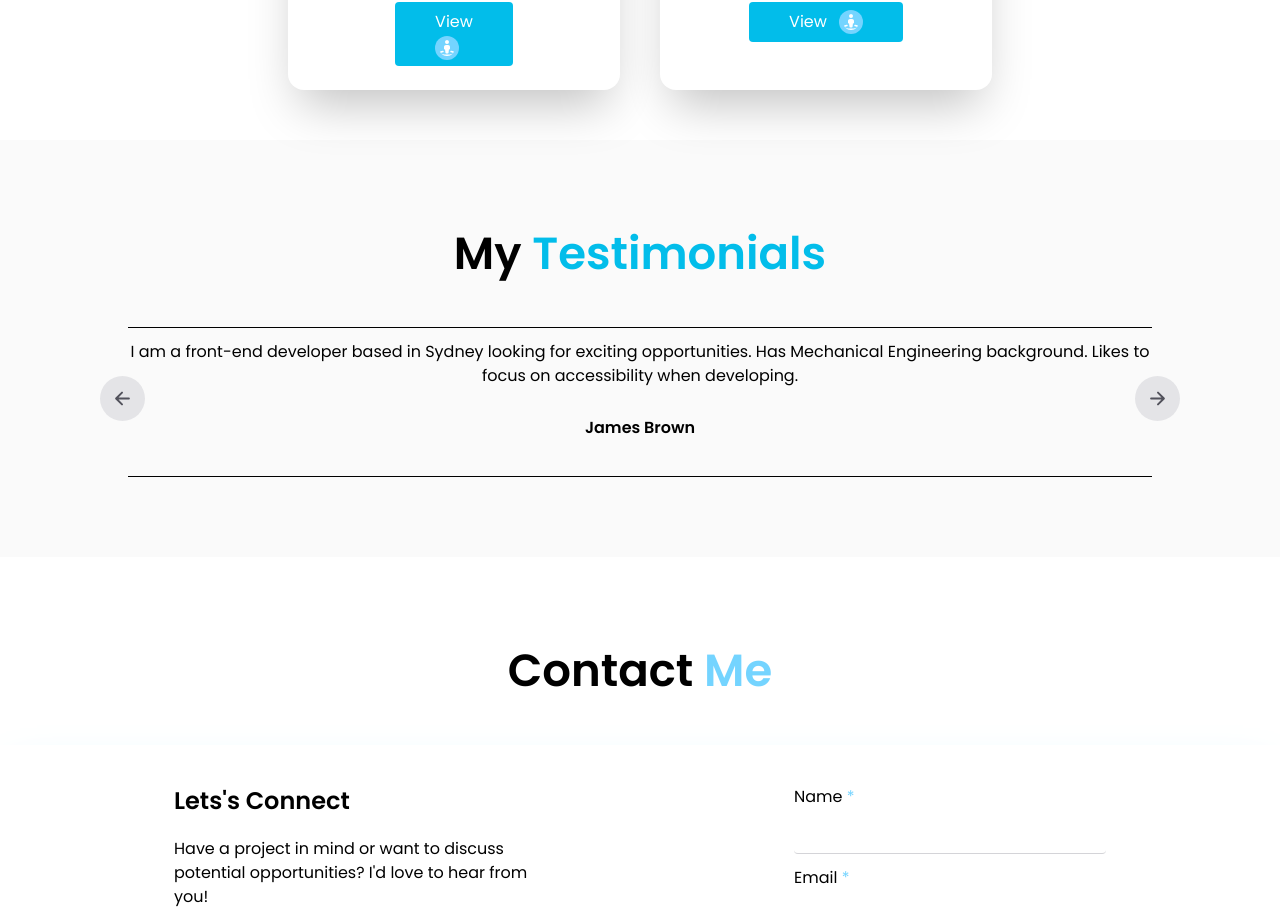
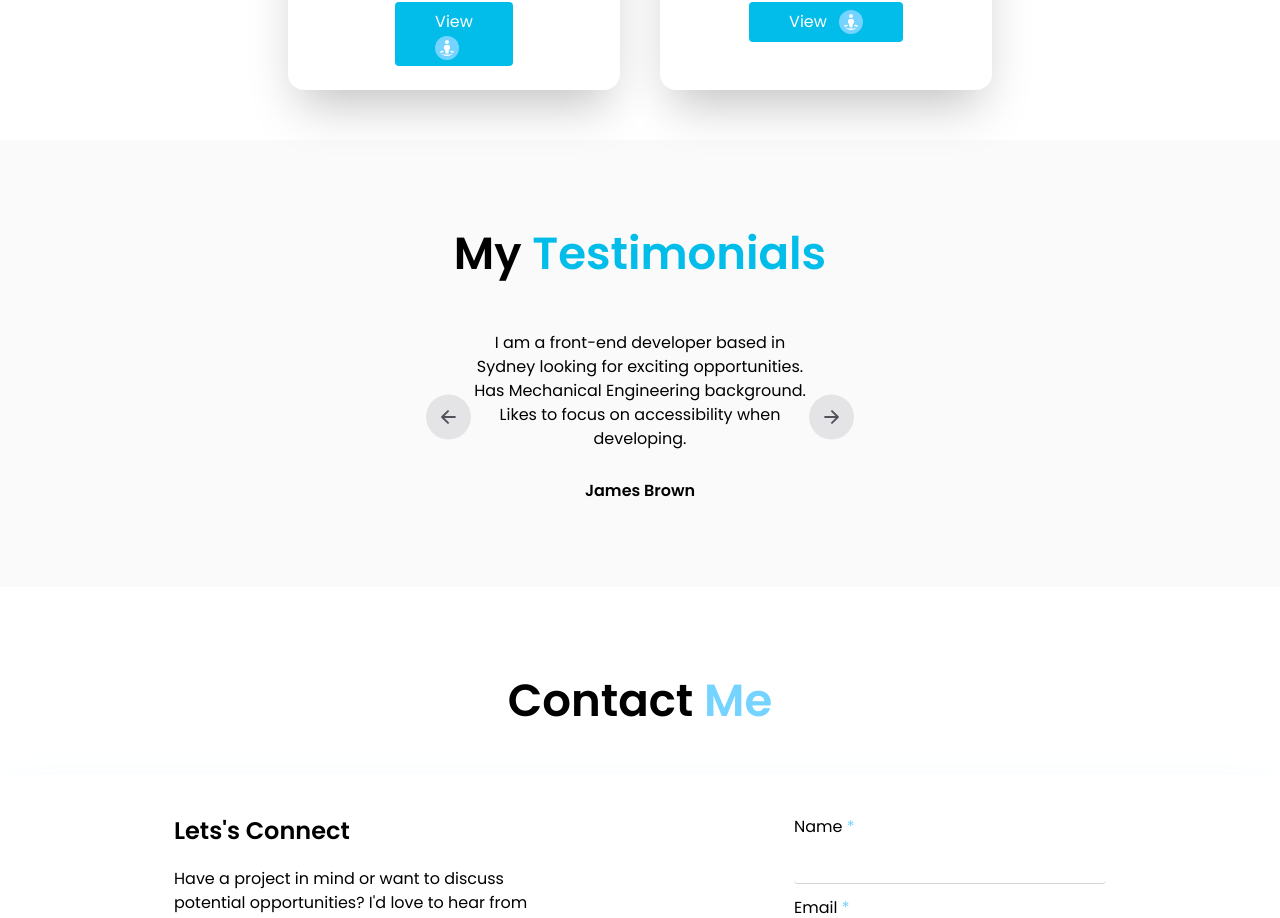
Before and after one commit to DsDigitalz/MyPortfolio-Project, a React (Vite) app: page / in a window 1280 px wide. Shown: the part 5177-6095 px from the top of the page. Built offline with nearby package versions, Linux system fonts and the light colour scheme.

Commit message:
added Framer Motion to Testimonials.jsx

```diff
--- a/src/Components/Testimonials.jsx
+++ b/src/Components/Testimonials.jsx
@@ -1,6 +1,8 @@
 import React, { useState } from "react";
 import { IoArrowForwardOutline, IoArrowBack } from "react-icons/io5";
+import { motion, AnimatePresence } from "framer-motion";
 
+// Testimonials Data
 const testimonials = [
   {
     text: "I am a front-end developer based in Sydney looking for exciting opportunities. Has Mechanical Engineering background. Likes to focus on accessibility when developing.",
@@ -16,44 +18,75 @@ const testimonials = [
   },
 ];
 
-const Testimonials = () => {
+const TestimonialsSection = () => {
   const [currentIndex, setCurrentIndex] = useState(0);
+  const [direction, setDirection] = useState(0); // 1 for next, -1 for prev
 
   const handleNext = () => {
+    setDirection(1);
     setCurrentIndex((prevIndex) =>
       prevIndex === testimonials.length - 1 ? 0 : prevIndex + 1
     );
   };
 
   const handlePrev = () => {
+    setDirection(-1);
     setCurrentIndex((prevIndex) =>
       prevIndex === 0 ? testimonials.length - 1 : prevIndex - 1
     );
   };
 
+  const slideVariants = {
+    enter: (direction) => ({
+      x: direction > 0 ? 300 : -300,
+      opacity: 0,
+    }),
+    center: {
+      x: 0,
+      opacity: 1,
+    },
+    exit: (direction) => ({
+      x: direction < 0 ? 300 : -300,
+      opacity: 0,
+    }),
+  };
+
   return (
-    <section className="w-full pt-10 pb-20 flex flex-col items-center bg-zinc-50">
+    <section className="w-full pt-10 pb-20 flex flex-col items-center bg-zinc-50 overflow-hidden">
       <div className="mt-10">
         <h1 className="text-[35px] font-semibold sm:text-[40px] md:text-[45px] text-center">
           My <span className="text-[#02BDEA]">Testimonials</span>
         </h1>
 
-        <div className="mt-10 w-[80%] mx-auto border-y-1 py-3 relative transition-all duration-300 ease-in-out">
-          <p className="text-center transition-opacity duration-300 ease-in-out">
-            {testimonials[currentIndex].text}
-          </p>
-          <p className="text-center mt-7 font-semibold">
-            {testimonials[currentIndex].name}
-          </p>
+        <div className="mt-10 w-full mx-auto py-3 relative h-[200px] sm:h-[180px] flex items-center justify-center">
+          <AnimatePresence custom={direction} mode="wait">
+            <motion.div
+              key={currentIndex}
+              custom={direction}
+              variants={slideVariants}
+              initial="enter"
+              animate="center"
+              exit="exit"
+              transition={{ duration: 0.5 }}
+              className="absolute w-full text-center"
+            >
+              <p className="text-center px-4">
+                {testimonials[currentIndex].text}
+              </p>
+              <p className="text-center mt-7 font-semibold">
+                {testimonials[currentIndex].name}
+              </p>
+            </motion.div>
+          </AnimatePresence>
 
           {/* Right Arrow */}
           <button onClick={handleNext}>
-            <IoArrowForwardOutline className="bg-zinc-200 text-zinc-600 text-[45px] rounded-full p-3 absolute top-12 -right-7 cursor-pointer active:bg-zinc-100" />
+            <IoArrowForwardOutline className="bg-zinc-200 text-zinc-600 text-[45px] rounded-full p-3 absolute top-1/2 -right-7 transform -translate-y-1/2 cursor-pointer active:bg-zinc-100" />
           </button>
 
           {/* Left Arrow */}
           <button onClick={handlePrev}>
-            <IoArrowBack className="bg-zinc-200 text-zinc-600 text-[45px] rounded-full p-3 absolute top-12 -left-7 cursor-pointer active:bg-zinc-100" />
+            <IoArrowBack className="bg-zinc-200 text-zinc-600 text-[45px] rounded-full p-3 absolute top-1/2 -left-7 transform -translate-y-1/2 cursor-pointer active:bg-zinc-100" />
           </button>
         </div>
       </div>
@@ -61,4 +94,4 @@ const Testimonials = () => {
   );
 };
 
-export default Testimonials;
+export default TestimonialsSection;
```
